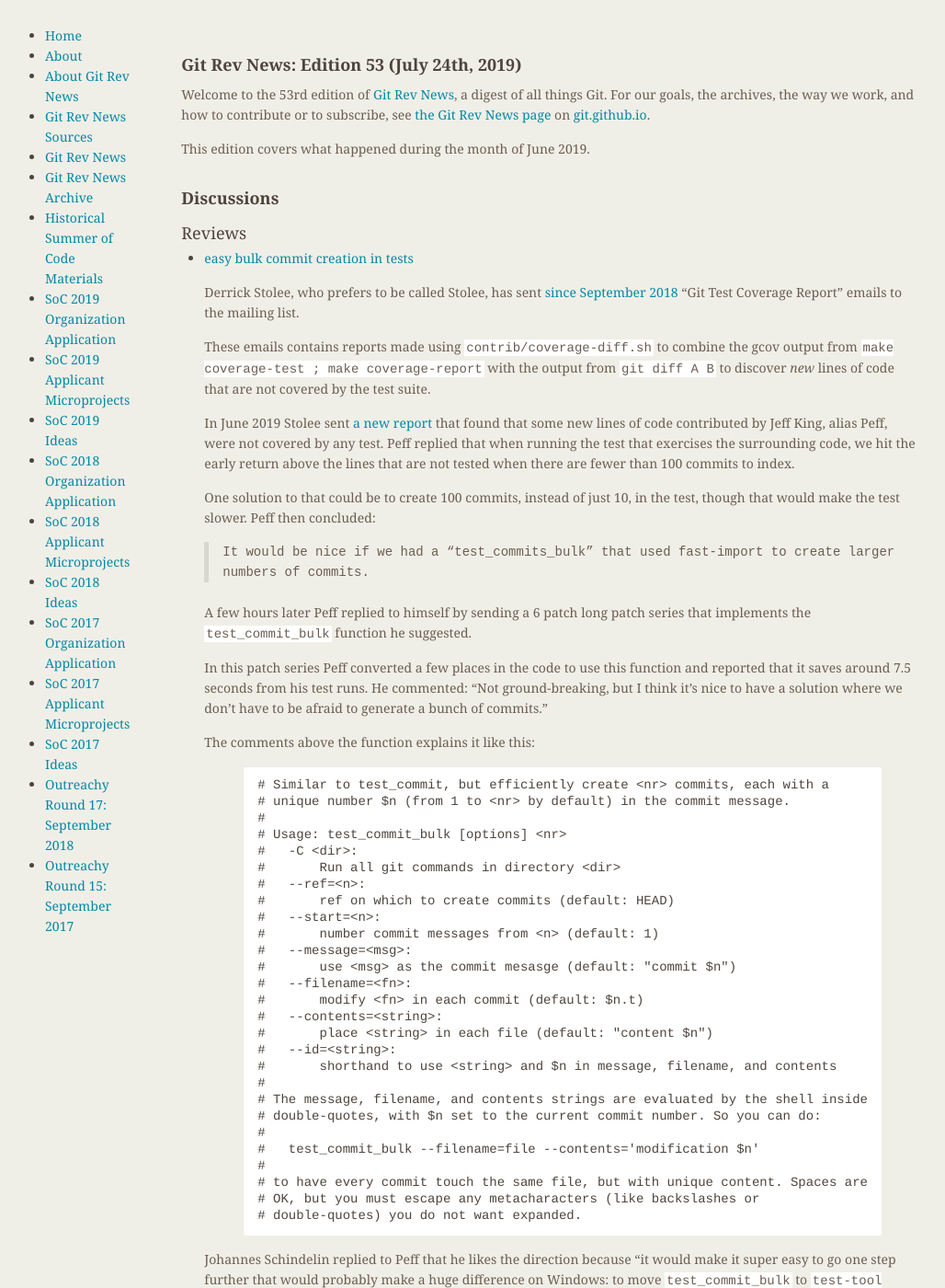
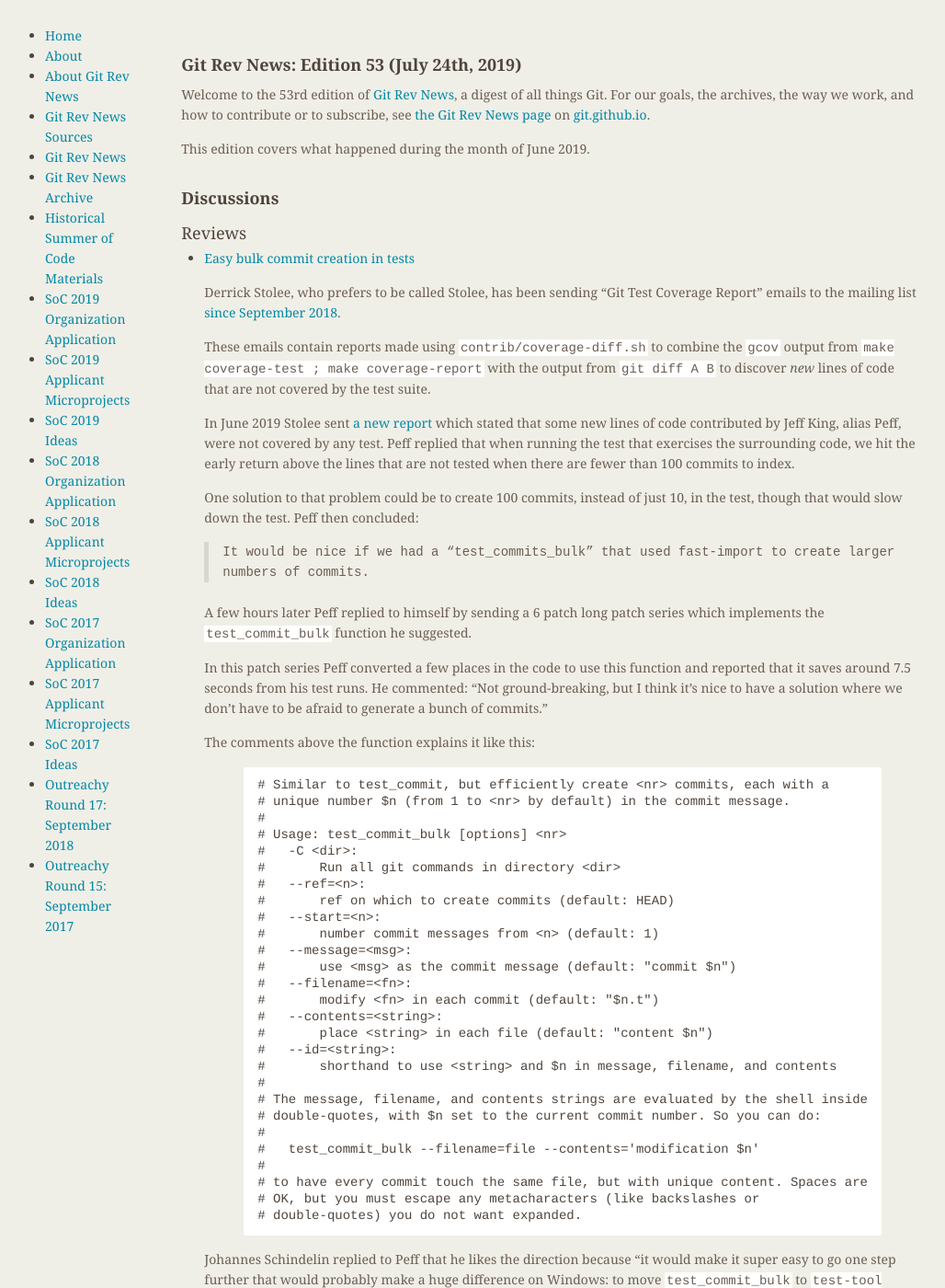
Before and after one commit to git/git.github.io, a Jekyll site: the page built from rev_news/drafts/edition-53.md, in a window 1280 px wide and 1400 px high. Shown: the whole window at 92% size, without its empty margins (174-1202 px from the left). Built offline with Jekyll 4.4.1, drawn with Linux system fonts in a browser that asks for light colours; some of the changed text lies outside the part shown.

Commit message:
Some tiny typo fixes and minor structural changes.

```diff
--- a/rev_news/drafts/edition-53.md
+++ b/rev_news/drafts/edition-53.md
@@ -24,34 +24,34 @@
 
 ### Reviews
 
-* [easy bulk commit creation in tests](https://public-inbox.org/git/20190628093751.GA3569@sigill.intra.peff.net/)
+* [Easy bulk commit creation in tests](https://public-inbox.org/git/20190628093751.GA3569@sigill.intra.peff.net/)
 
-  Derrick Stolee, who prefers to be called Stolee, has sent
-  [since September 2018](https://public-inbox.org/git/4bcd63bf-648d-f3f6-dac8-aabe7ea1e480@gmail.com/)
-  "Git Test Coverage Report" emails to the mailing list.
+  Derrick Stolee, who prefers to be called Stolee, has been sending
+  "Git Test Coverage Report" emails to the mailing list
+  [since September 2018](https://public-inbox.org/git/4bcd63bf-648d-f3f6-dac8-aabe7ea1e480@gmail.com/).
 
-  These emails contains reports made using `contrib/coverage-diff.sh`
-  to combine the gcov output from `make coverage-test ; make coverage-report`
+  These emails contain reports made using `contrib/coverage-diff.sh`
+  to combine the `gcov` output from `make coverage-test ; make coverage-report`
   with the output from `git diff A B` to discover _new_ lines of code that are
   not covered by the test suite.
 
   In June 2019 Stolee sent
   [a new report](https://public-inbox.org/git/49d98293-9f0b-44e9-cb07-d6b7ac791eb6@gmail.com/)
-  that found that some new lines of code contributed by Jeff King,
+  which stated that some new lines of code contributed by Jeff King,
   alias Peff, were not covered by any test. Peff replied that when
   running the test that exercises the surrounding code, we hit the early
   return above the lines that are not tested when there are fewer than
   100 commits to index.
 
-  One solution to that could be to create 100 commits, instead of just
-  10, in the test, though that would make the test slower. Peff then
+  One solution to that problem could be to create 100 commits, instead of just
+  10, in the test, though that would slow down the test. Peff then
   concluded:
 
   > It would be nice if we had a "test_commits_bulk" that used fast-import
   > to create larger numbers of commits.
 
   A few hours later Peff replied to himself by sending a 6 patch long
-  patch series that implements the `test_commit_bulk` function he
+  patch series which implements the `test_commit_bulk` function he
   suggested.
 
   In this patch series Peff converted a few places in the code to use
@@ -74,9 +74,9 @@
   #   --start=<n>:
   #	number commit messages from <n> (default: 1)
   #   --message=<msg>:
-  #	use <msg> as the commit mesasge (default: "commit $n")
+  #	use <msg> as the commit message (default: "commit $n")
   #   --filename=<fn>:
-  #	modify <fn> in each commit (default: $n.t)
+  #	modify <fn> in each commit (default: "$n.t")
   #   --contents=<string>:
   #	place <string> in each file (default: "content $n")
   #   --id=<string>:
@@ -102,11 +102,11 @@
   `test_commit_bulk` to C code and integrate it as `test-tool commit-bulk`.
   But anyway Peff suggested 3 different ways to have only 1 process.
 
-  One of the way Peff suggested was to add a feature to fast-import to
+  One of the ways Peff suggested was to add a feature to fast-import to
   say "build on top of ref X". Elijah Newren replied to Peff that such
   a feature already exists using something like `from refs/heads/branch^0`.
 
-  Peff thanked Elijah used the feature in a patch he attached that
+  Peff thanked Elijah and used the feature in a patch he attached, which
   further reduces the number of processes used.
 
   Ævar Arnfjörð Bjarmason also replied to Peff wondering if just
```
Also changed, not shown: other parts of rev_news/drafts/edition-53.md (+3 -3 lines).
